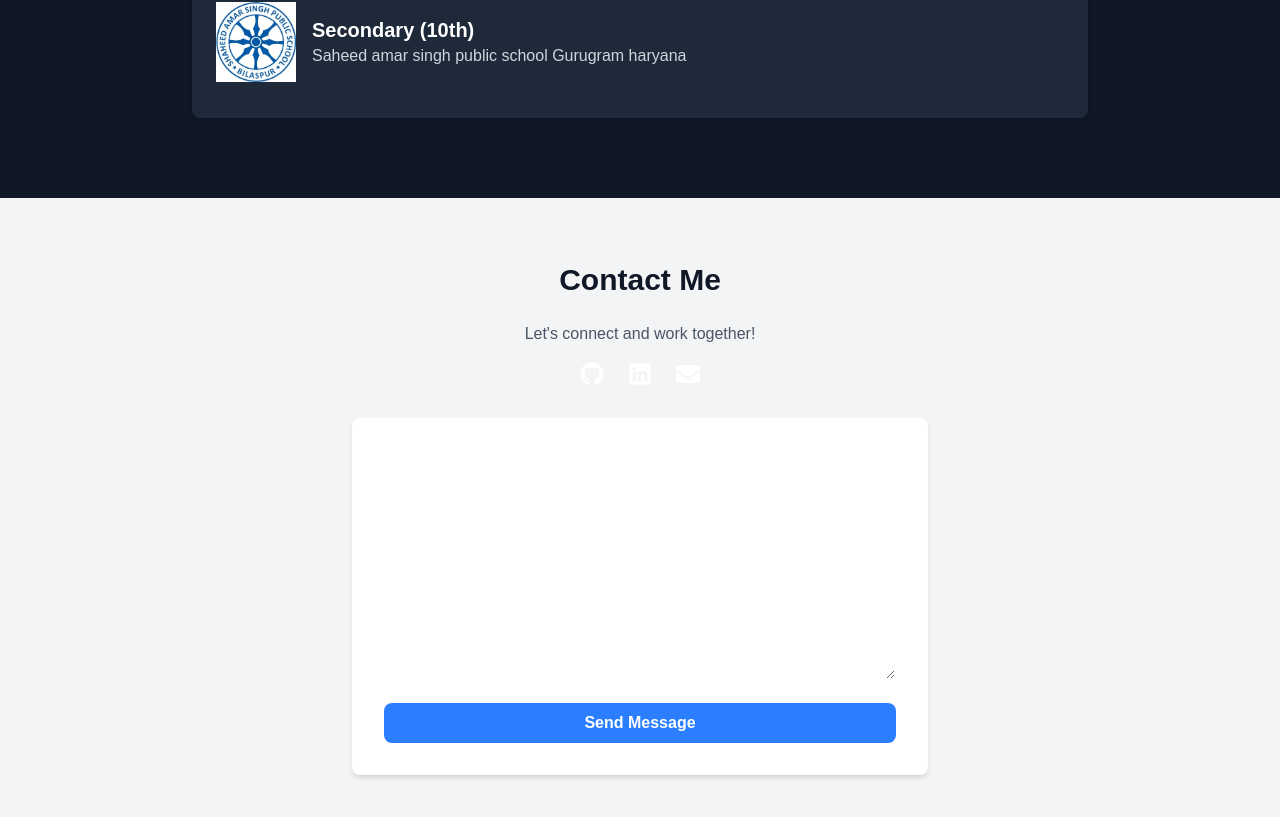
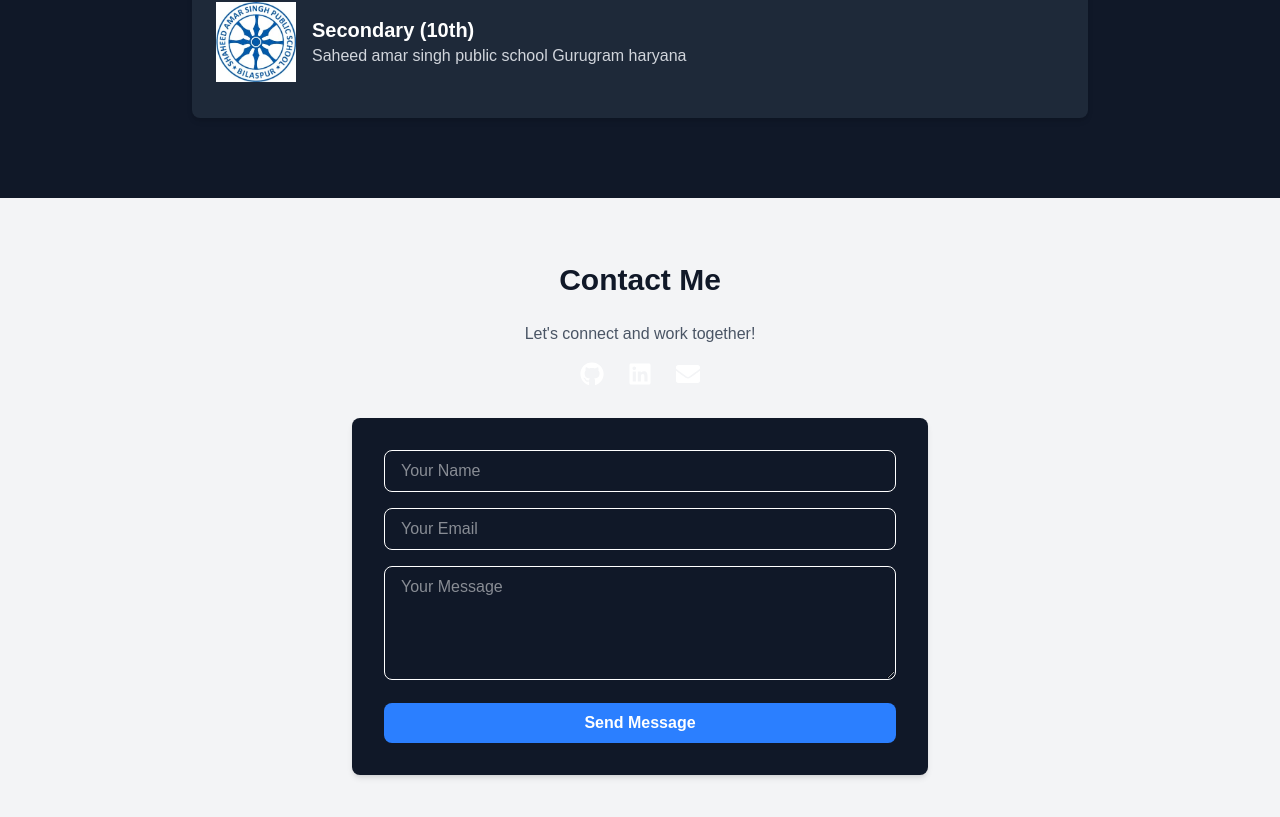
Before and after one commit to Ritik-7032/pfolio, a Next.js app: page / in a window 1280 px wide. Shown: the part 2484-3301 px from the top of the page. Built offline with nearby package versions, Linux system fonts and the light colour scheme.

Commit message:
Update Contac.jsx

```diff
--- a/components/Contac.jsx
+++ b/components/Contac.jsx
@@ -64,7 +64,7 @@ const handleChange = (e) => {
 
       <form
         onSubmit={handleSubmit}
-        className="max-w-xl mx-auto bg-white dark:bg-gray-800 p-8 rounded-lg shadow-md"
+        className="max-w-xl mx-auto bg-gray-900 p-8 rounded-lg shadow-md"
       >
         <div className="mb-4">
           <input
```
